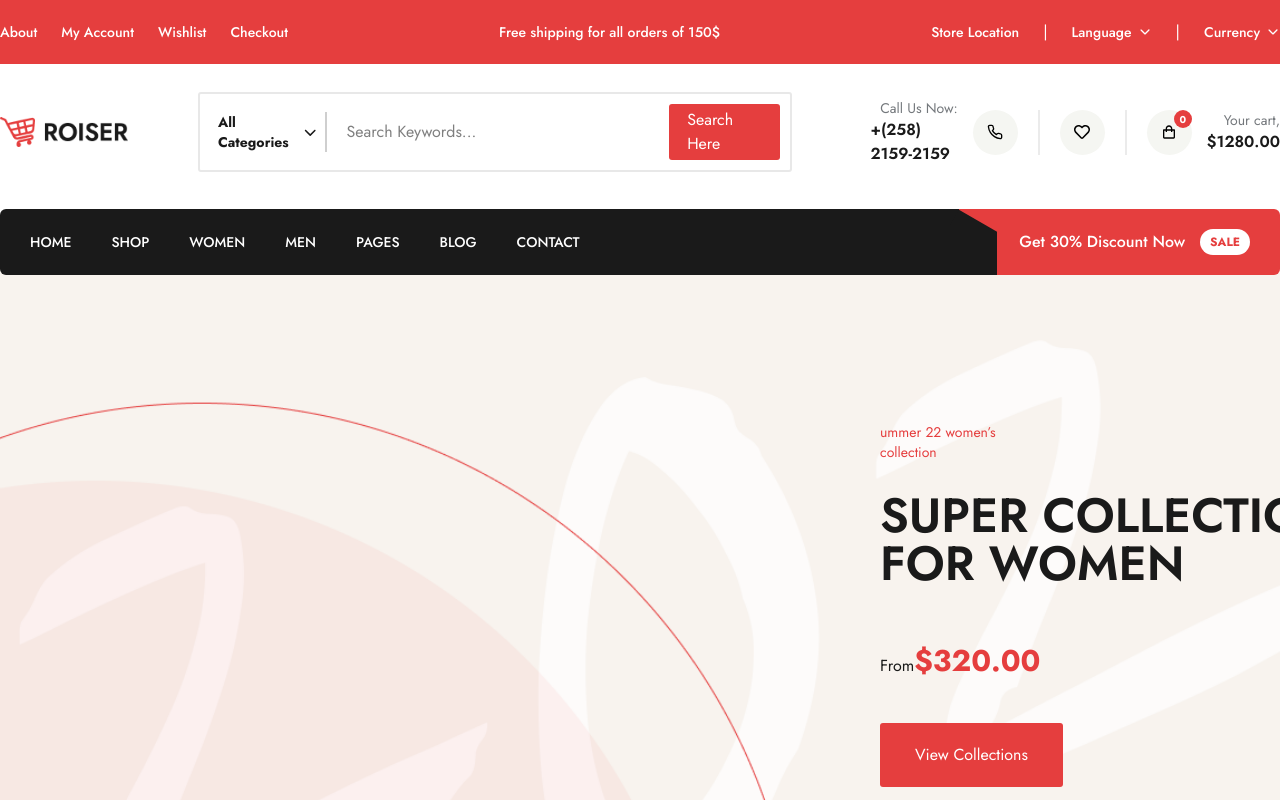
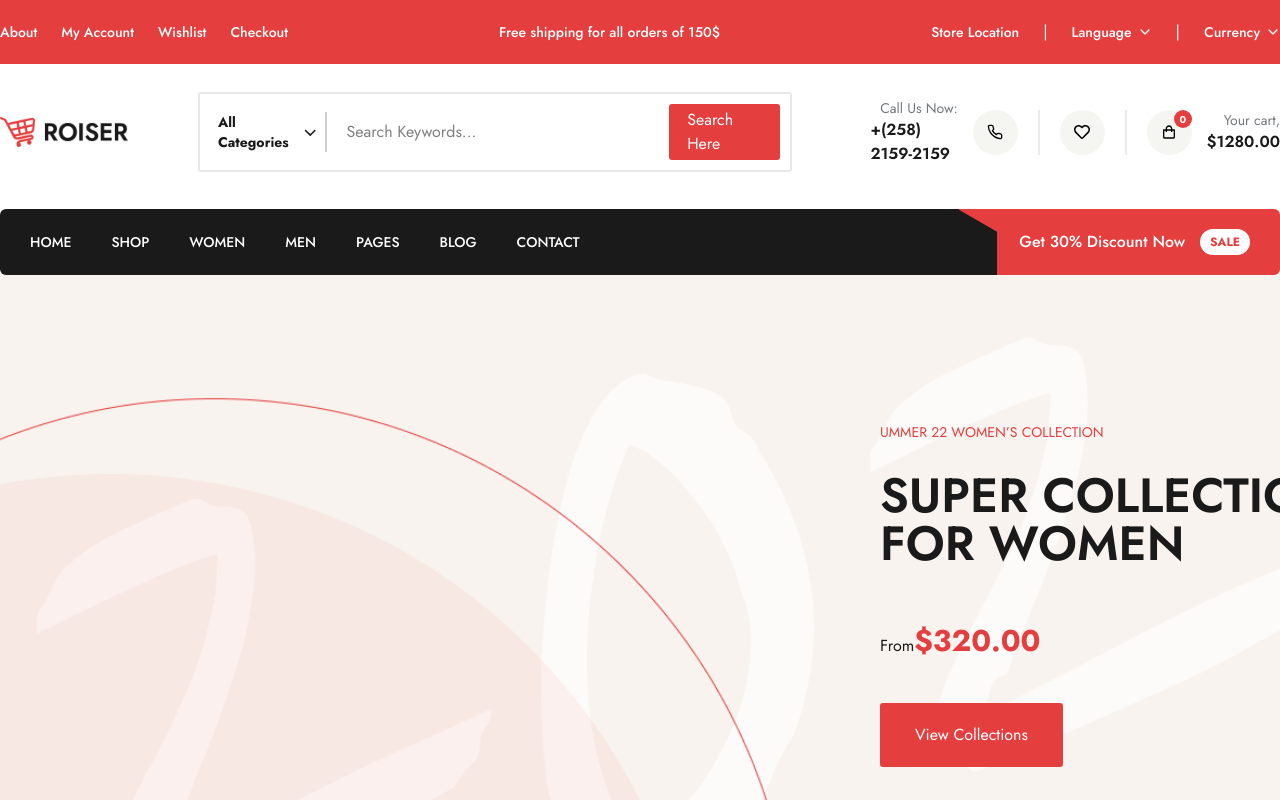
Before and after one commit to Sijan666/roisereCommerce, a React (Vite) app: page / in a window 1280 px wide. Shown: the top 800 px of the page. Built offline with nearby package versions, Linux system fonts and the light colour scheme; a web font is replaced by a local one.

Commit message:
small changes

```diff
--- a/src/components/layouts/Banner.jsx
+++ b/src/components/layouts/Banner.jsx
@@ -9,7 +9,7 @@ const Banner = () => {
       <div className=" bg-[url(/src/assets/bgImg.png)] py-45 bg-no-repeat bg-center bg-cover">
         <Container>
           <div className="w-100 ml-220">
-            <p className="text-sm text-[#E53E3E] w-[155px] pb-[30px]">
+            <p className="text-sm text-[#E53E3E] w-[300px] pb-[30px] uppercase">
               ummer 22 women’s collection
             </p>
             <h1 className="font-semibold text-5xl text-[#1A1A1A] pb-[50px] w-[460px]">
```
